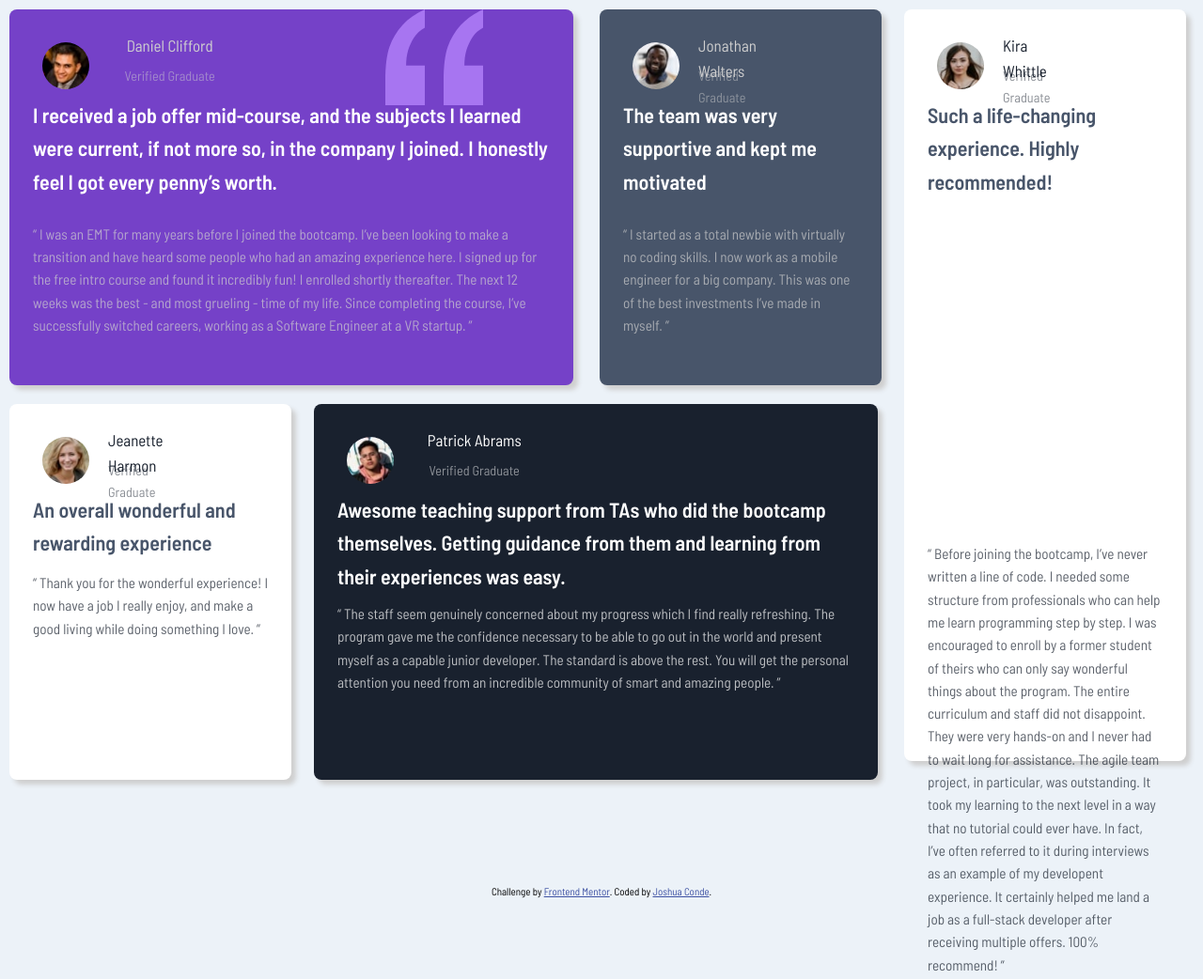
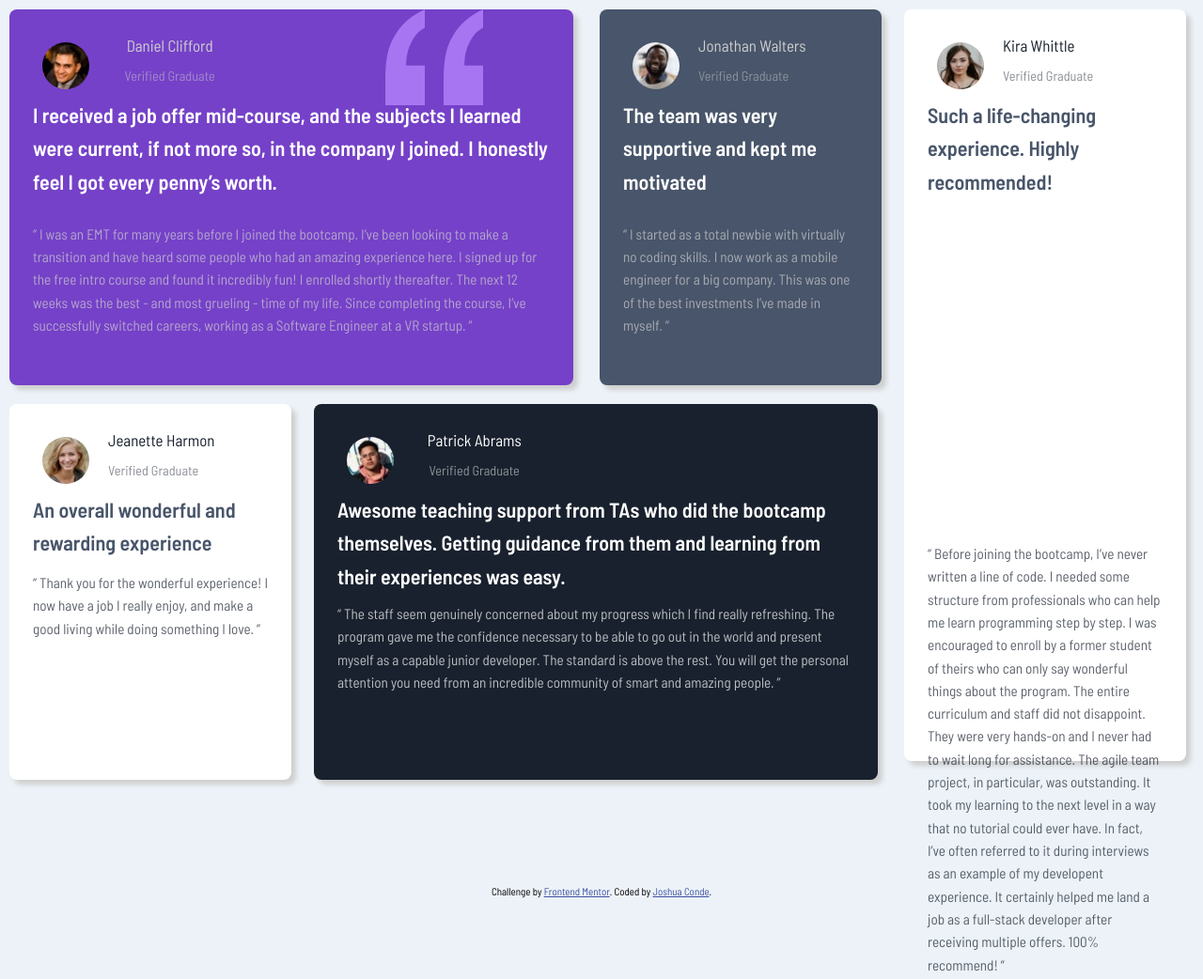
Before and after one commit to josh-conde/testimonials-grid-section-main, a plain HTML site: page index.html in a window 1280 px wide. Shown: the whole page at 94% size. Drawn offline with Linux system fonts and the light colour scheme.

Commit message:
Fixed grid 2 and 3

```diff
--- a/style.css
+++ b/style.css
@@ -122,10 +122,14 @@ html {
 
 .grid2 h1 {
     color: var(--color-lightgray);
+    grid-column: 2 / span 2;
+    justify-self: first baseline;
 }
 
 .grid2 h2 {
     color: var(--color-lightgray);
+    grid-column: 2 / span 2;
+    justify-self: first baseline;
 }
 
 .grid2 p {
@@ -148,10 +152,14 @@ html {
 
 .grid3 h1 {
     color: var(--color-blackblue);
+    grid-column: 2 / span 2;
+    justify-self: first baseline;
 }
 
 .grid3 h2 {
     color: var(--color-blackblue);
+    grid-column: 2 / span 2;
+    justify-self: first baseline;
 }
 
 .grid3 p {
@@ -200,10 +208,14 @@ html {
 
 .grid5 h1 {
     color: var(--color-blackblue);
+    grid-column: 2 / span 2;
+    justify-self: first baseline;
 }
 
 .grid5 h2 {
     color: var(--color-blackblue);
+    grid-column: 2 / span 2;
+    justify-self: first baseline;
 }
 
 .grid5 p {
```
